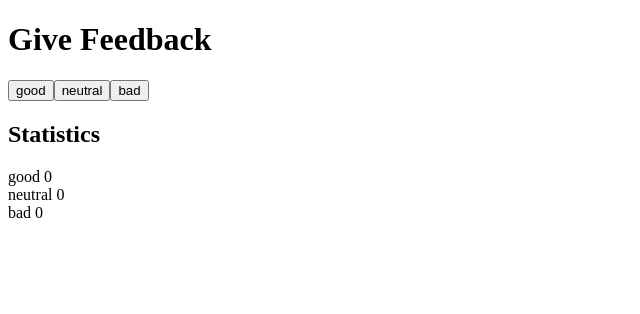
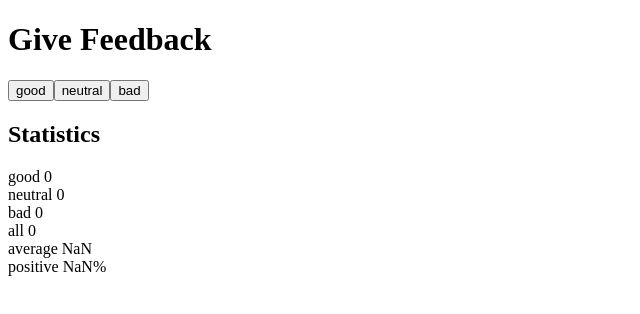
Before and after one commit to kimarimt/uoh_fs_open, a React (Vite) app in the folder part1/unicafe/: page / in a window 1280 px wide. Shown: the top 314 px of the page, without its empty margins (0-640 px from the left). Built offline with nearby package versions, Linux system fonts and the light colour scheme.

Commit message:
finished exercise 1.7

```diff
--- a/part1/unicafe/src/App.jsx
+++ b/part1/unicafe/src/App.jsx
@@ -1,10 +1,14 @@
-import { useState } from "react"
-import Button from "./components/Button"
+import { useState } from 'react'
+import Button from './components/Button'
 
 const App = () => {
   const [good, setGood] = useState(0)
   const [neutral, setNeutral] = useState(0)
   const [bad, setBad] = useState(0)
+
+  const totalReviews = good + bad + neutral
+  const averageReviews = (good - bad) / totalReviews
+  const postiveRviews = good / totalReviews * 100
 
   return (
     <>
@@ -16,7 +20,10 @@ const App = () => {
       <div>
         good {good}<br />
         neutral {neutral}<br />
-        bad {bad}
+        bad {bad}<br />
+        all {totalReviews}<br />
+        average {averageReviews}<br />
+        positive {postiveRviews}%
       </div>
     </>
   )
```
